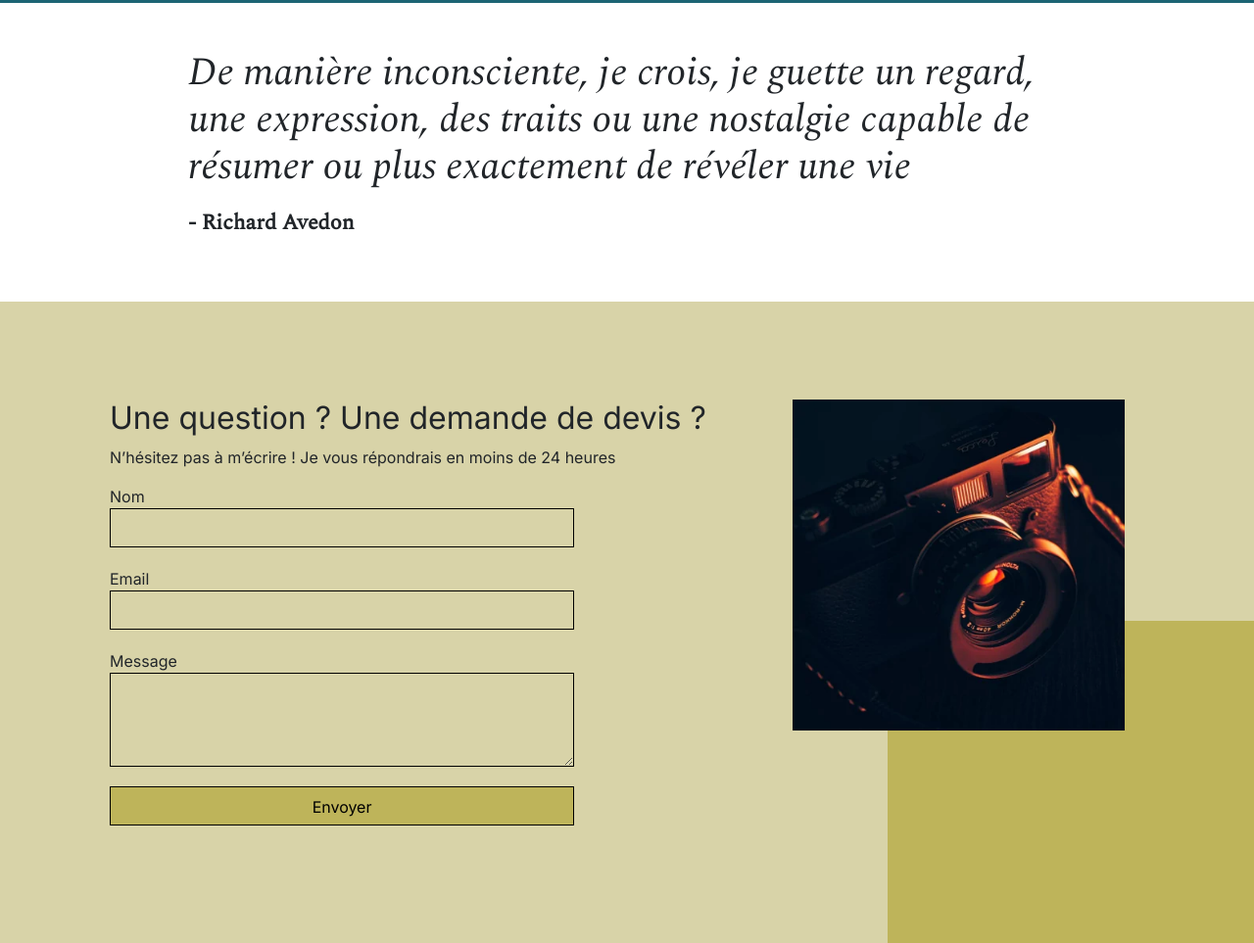
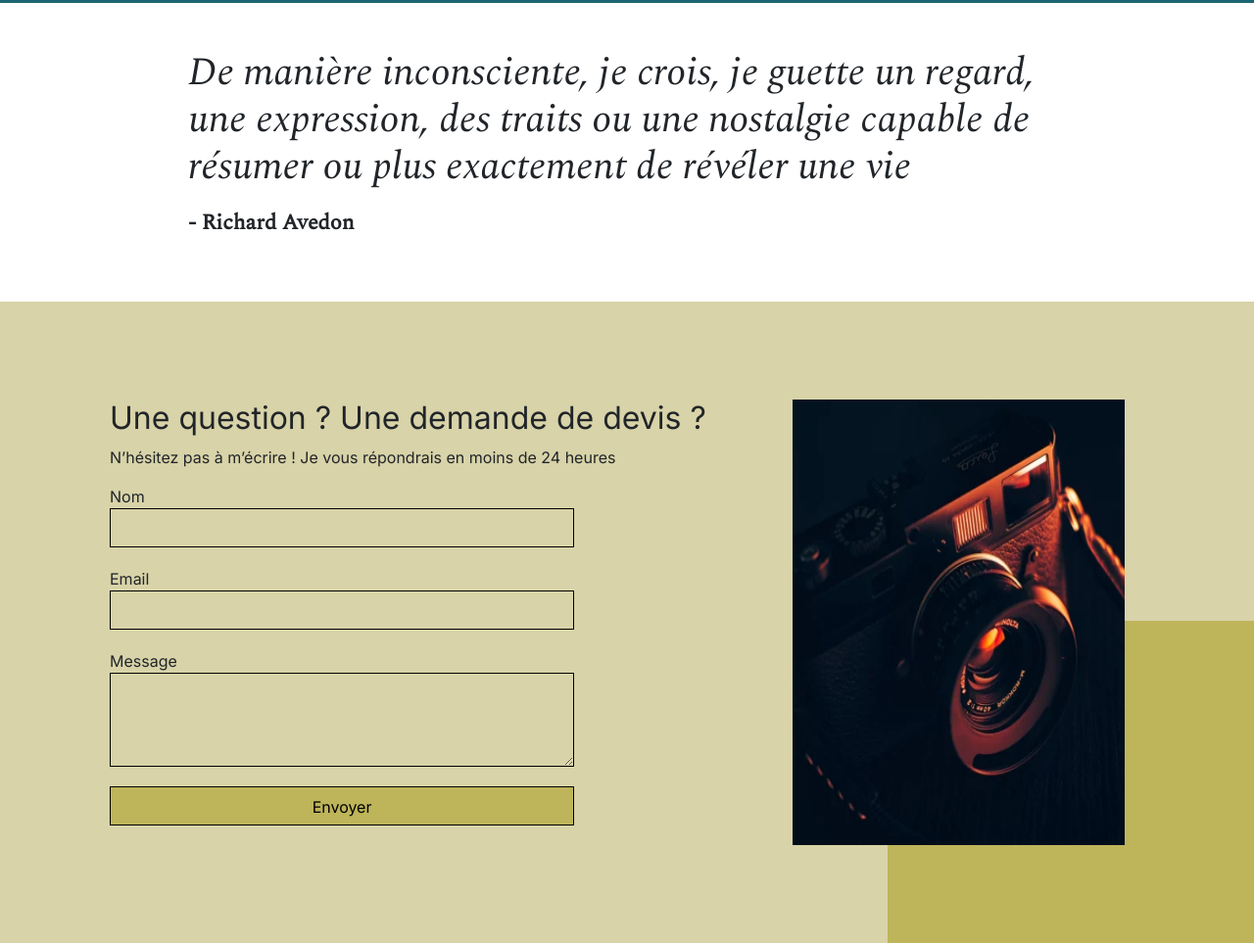
Before and after one commit to Dumerat/Projet-5, a plain HTML site: page index.html in a window 1280 px wide. Shown: the part 3748-4711 px from the top of the page at 98% size. Drawn offline with nearby package versions, Linux system fonts and the light colour scheme.

Commit message:
100% everywhere

```diff
--- a/index.html
+++ b/index.html
@@ -200,7 +200,7 @@
 			</form>
 		</div>
 		<div class="picture right">
-			<img src="./assets/images/camera.webp" alt="Camera">
+			<img src="./assets/images/camera.webp" width="100%" height="100%" alt="Camera">
 		</div>
 	</div>
 </footer>
```
